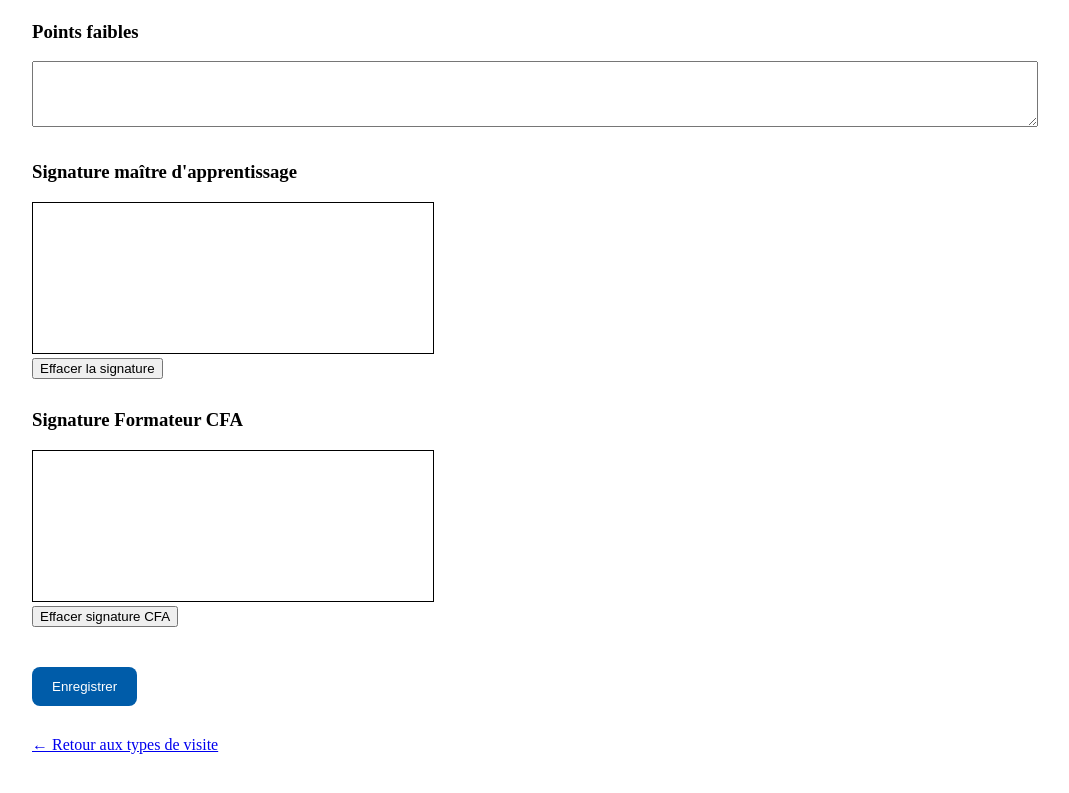
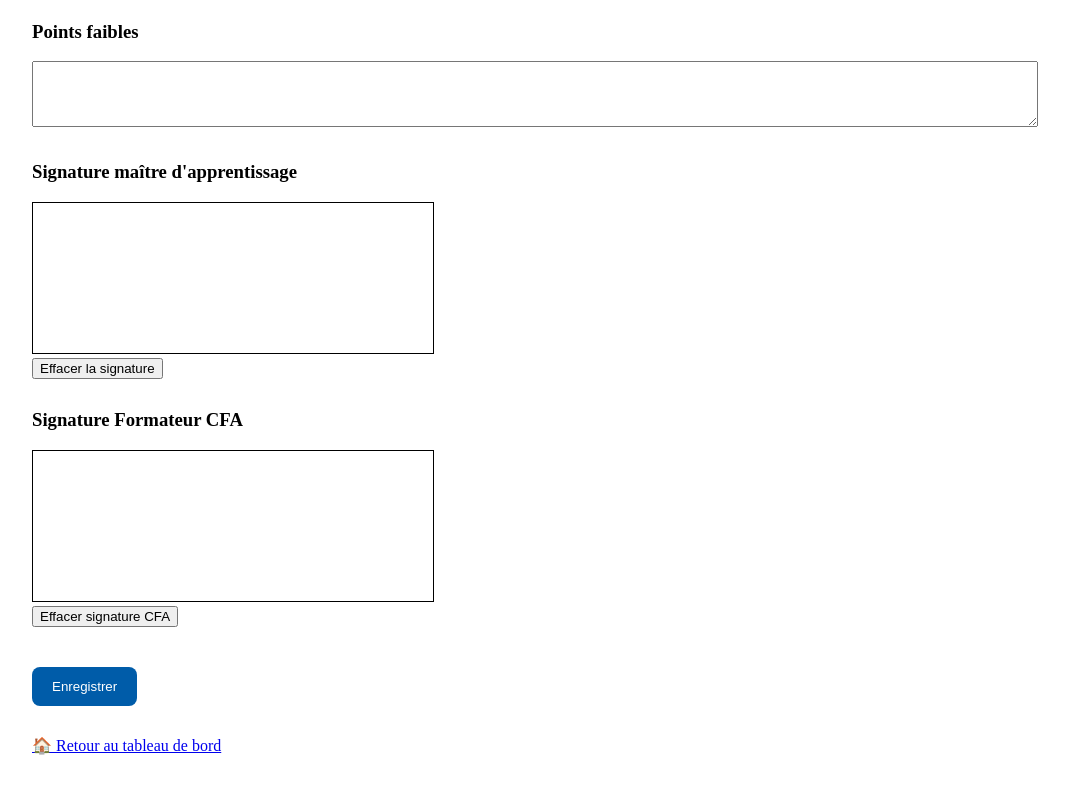
Before and after one commit to fabsalel-design/suivi-visites-mfr, a Next.js app: page /apprentis/1/visites/periode-essai in a window 1280 px wide. Shown: the part 1031-1824 px from the top of the page, without its empty margins (108-1177 px from the left). Built offline with nearby package versions, Linux system fonts and the light colour scheme; no server answers; the database is empty.

Commit message:
Update page.tsx

```diff
--- a/app/apprentis/[id]/visites/periode-essai/page.tsx
+++ b/app/apprentis/[id]/visites/periode-essai/page.tsx
@@ -836,9 +836,9 @@ const canvas =
         }}
       >
         <Link
-          href={`/apprentis/${id}/visites/nouvelle`}
+          href={`/formateur/${apprenti?.formateur}`}
         >
-          ← Retour aux types de visite
+         🏠 Retour au tableau de bord
         </Link>
       </p>
     </main>
```
